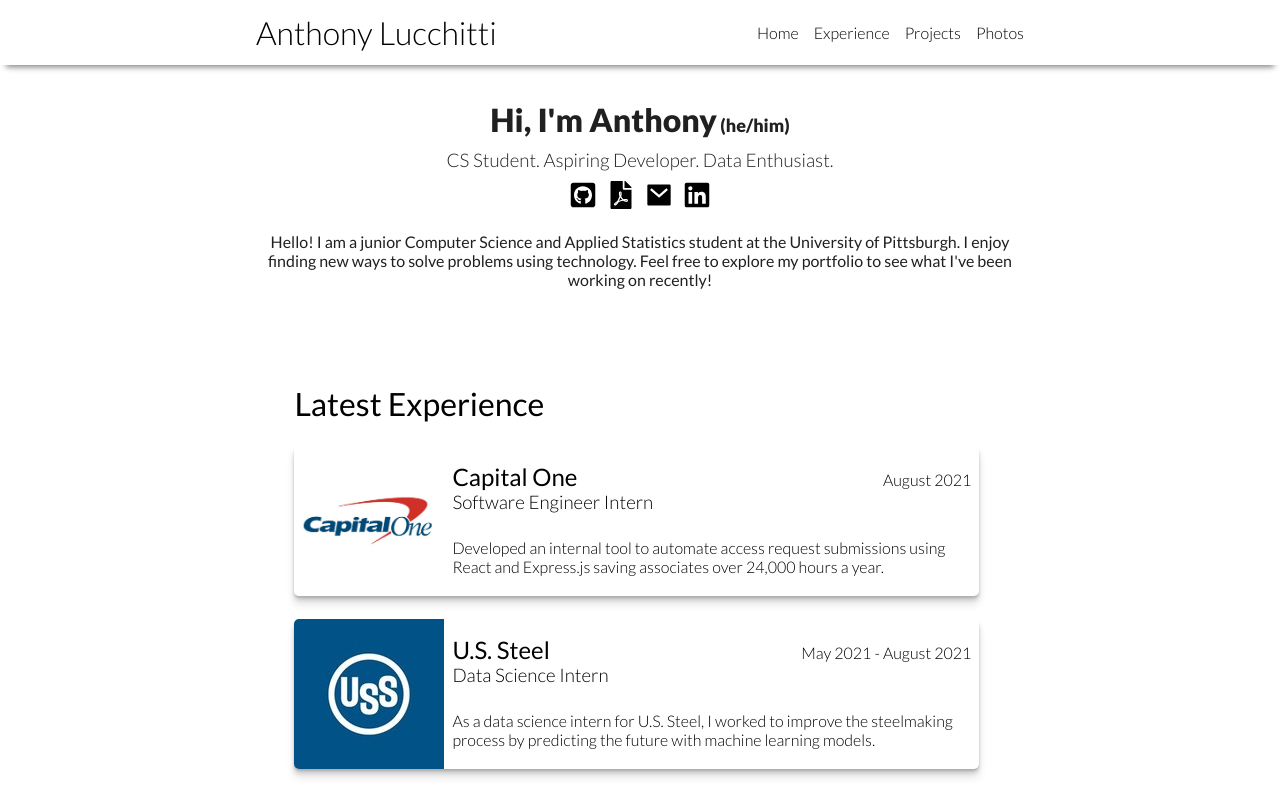
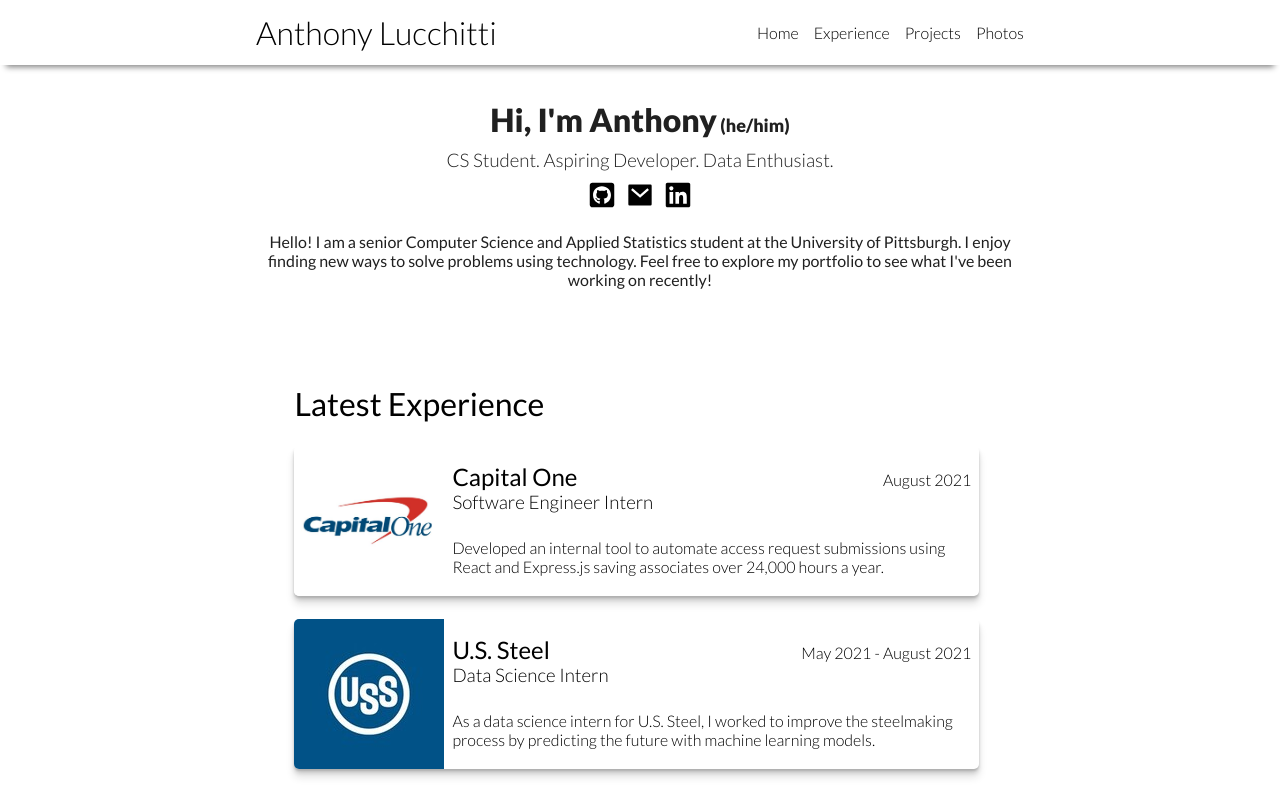
Before and after one commit to alucchitti/personal_website, a React (Create React App) app: page / in a window 1280 px wide. Shown: the top 792 px of the page. Built offline with nearby package versions, Linux system fonts and the light colour scheme.

Commit message:
Remove resume and make small change to text

```diff
--- a/src/components/Home.js
+++ b/src/components/Home.js
@@ -1,6 +1,5 @@
 import {FaGithubSquare, FaLinkedin, FaFilePdf} from 'react-icons/fa'
 import {RiMailFill} from 'react-icons/ri'
-import resume from './images/AnthonyLucchittiResume.pdf'
 
 const Home = () => {
     return (
@@ -9,11 +8,10 @@ const Home = () => {
             <h3>CS Student. Aspiring Developer. Data Enthusiast.</h3>
             <div id="icons">
                 <a href='https://github.com/alucchitti' target="_blank" rel="noopener noreferrer"><FaGithubSquare size={28}/></a>
-                <a href={resume} target="_blank" rel="noopener noreferrer"><FaFilePdf size={28}/></a>
                 <a href='mailto:alucchitti@pitt.edu'><RiMailFill size={28}/></a>
                 <a href='https://www.linkedin.com/in/alucchitti/' target="_blank" rel="noopener noreferrer"><FaLinkedin size={28}/></a>
             </div>
-            <p>Hello! I am a junior Computer Science and Applied Statistics student at the University of Pittsburgh. I enjoy finding new ways to solve problems using technology. Feel free to explore my portfolio to see what I've been working on recently!</p>
+            <p>Hello! I am a senior Computer Science and Applied Statistics student at the University of Pittsburgh. I enjoy finding new ways to solve problems using technology. Feel free to explore my portfolio to see what I've been working on recently!</p>
         </div>
     )
 }
```
Also changed, not shown: 1 other file (tests, documents, lock files or other folders).
